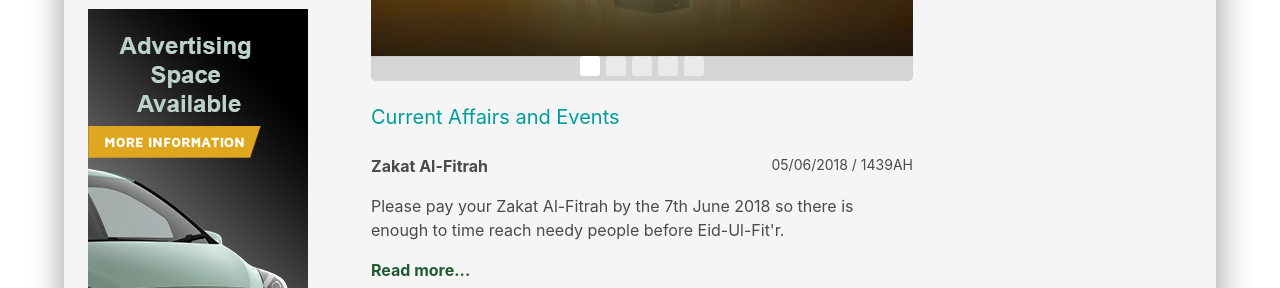
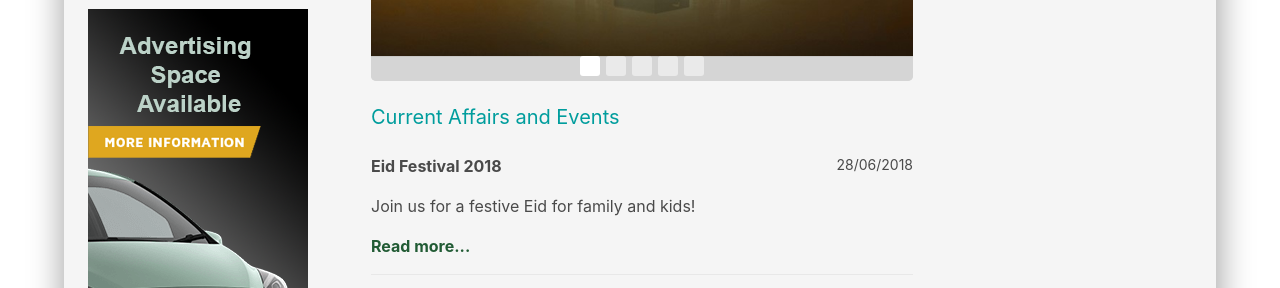
Before and after one commit to marksgatemuslimcommunity/marksgatemuslimcommunity.github.io, a plain HTML site: page index.html in a window 1280 px wide. Shown: the part 651-939 px from the top of the page. Drawn offline with nearby package versions, Linux system fonts and the light colour scheme; no server answers; a script that the page names is missing.

Commit message:
added eid festival

```diff
--- a/index.html
+++ b/index.html
@@ -143,6 +143,23 @@
                 <div class="columns">
                     <div class="column is-two-thirds">
                         <h3 class="sub-heading subtitle">Current Affairs and Events</h3>
+                        <article class="media">
+
+                            <div class="media-content">
+                                <div class="content">
+                                    <p>
+                                        <strong>Eid Festival 2018</strong> <small style="float: right">28/06/2018</small>
+                                        <br>
+                                    <p>
+                                        Join us for a festive Eid for family and kids!
+                                    </p>
+
+                                    <p>
+                                        <strong><a href="news-and-events.html"> Read more...</a></strong>
+                                    </p>
+                                </div>
+                            </div>
+                        </article>
                         <article class="media">
 
                             <div class="media-content">
```
Also changed, not shown: news-and-events.html (+18 -0 lines), image/eid-festival-2018.jpg (added).
